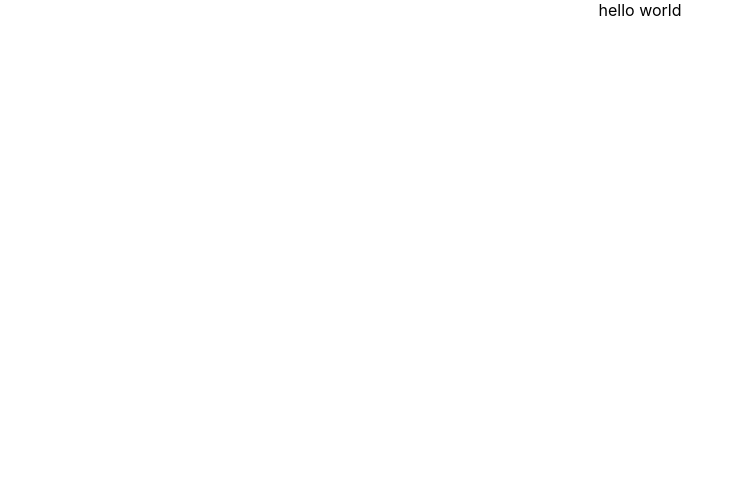
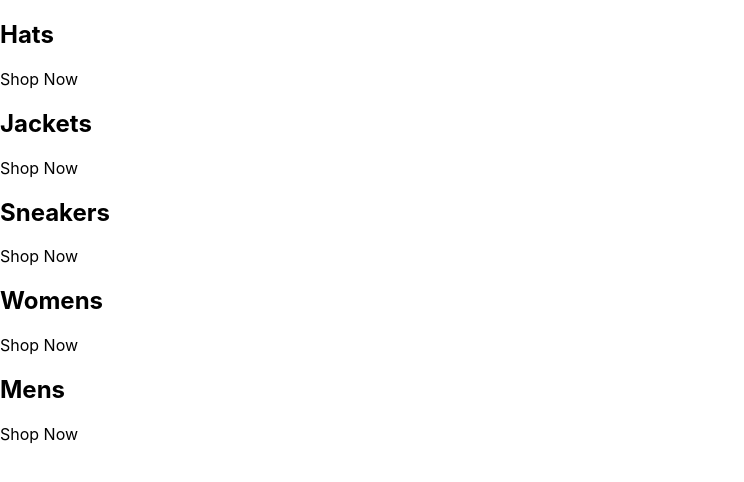
Before and after one commit to Sashankr/Crown-Clothing, a React (Create React App) app: page / in a window 1280 px wide. Shown: the top 482 px of the page, without its empty margins (0-744 px from the left). Built offline with nearby package versions, Linux system fonts and the light colour scheme.

Commit message:
categories list

```diff
--- a/src/App.js
+++ b/src/App.js
@@ -1,7 +1,45 @@
 import "./App.css";
 
 function App() {
-  return <div className="App">hello world</div>;
+  return (
+    <div className="categories-container">
+      <div className="category-container">
+        {/* <img src="" alt="" /> */}
+        <div className="category-body-container">
+          <h2>Hats</h2>
+          <p>Shop Now</p>
+        </div>
+      </div>
+      <div className="category-container">
+        {/* <img src="" alt="" /> */}
+        <div className="category-body-container">
+          <h2>Jackets</h2>
+          <p>Shop Now</p>
+        </div>
+      </div>
+      <div className="category-container">
+        {/* <img src="" alt="" /> */}
+        <div className="category-body-container">
+          <h2>Sneakers</h2>
+          <p>Shop Now</p>
+        </div>
+      </div>
+      <div className="category-container">
+        {/* <img src="" alt="" /> */}
+        <div className="category-body-container">
+          <h2>Womens</h2>
+          <p>Shop Now</p>
+        </div>
+      </div>
+      <div className="category-container">
+        {/* <img src="" alt="" /> */}
+        <div className="category-body-container">
+          <h2>Mens</h2>
+          <p>Shop Now</p>
+        </div>
+      </div>
+    </div>
+  );
 }
 
 export default App;
```
Also changed, not shown: 1 other file (tests, documents, lock files or other folders).
